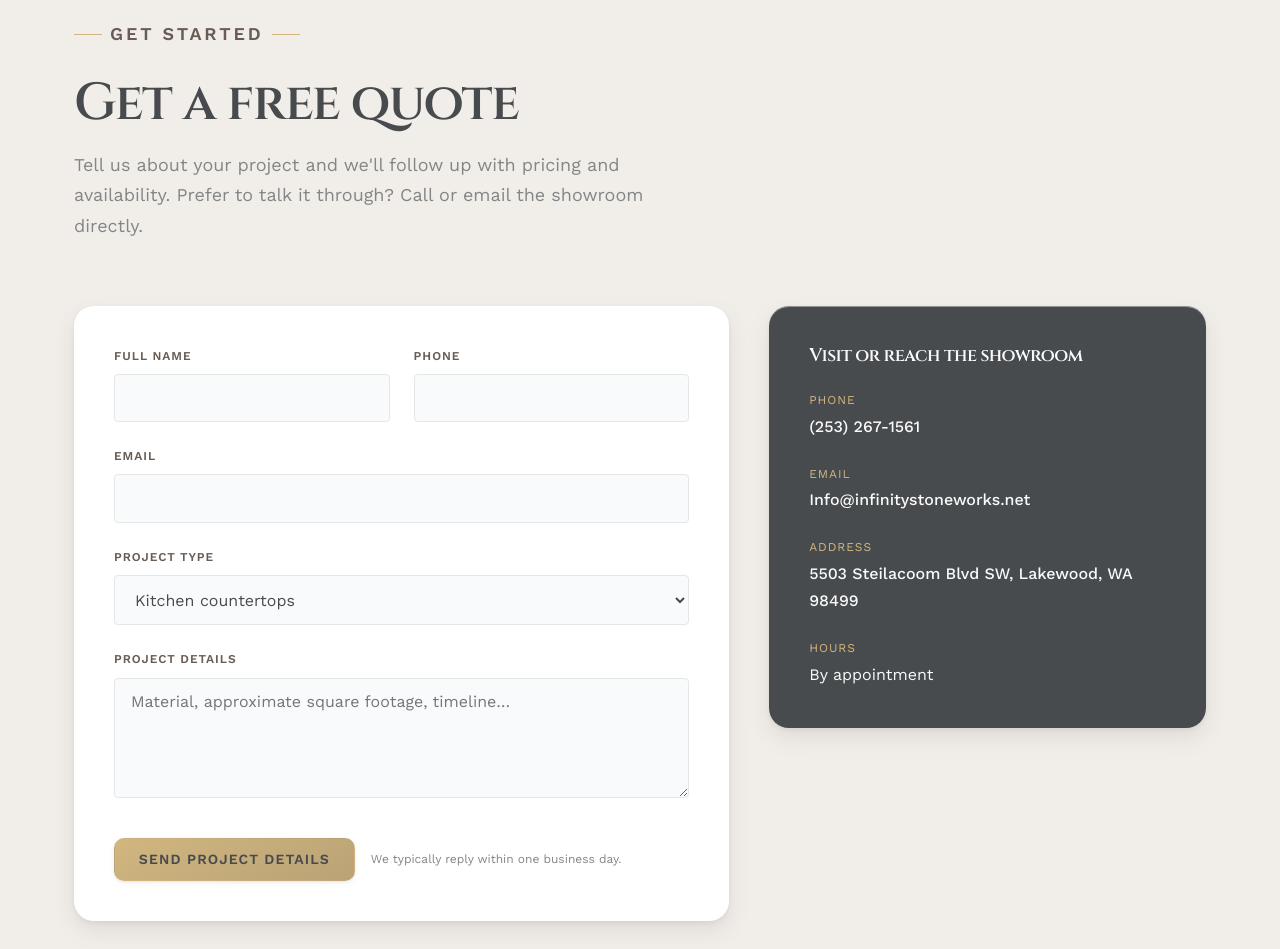
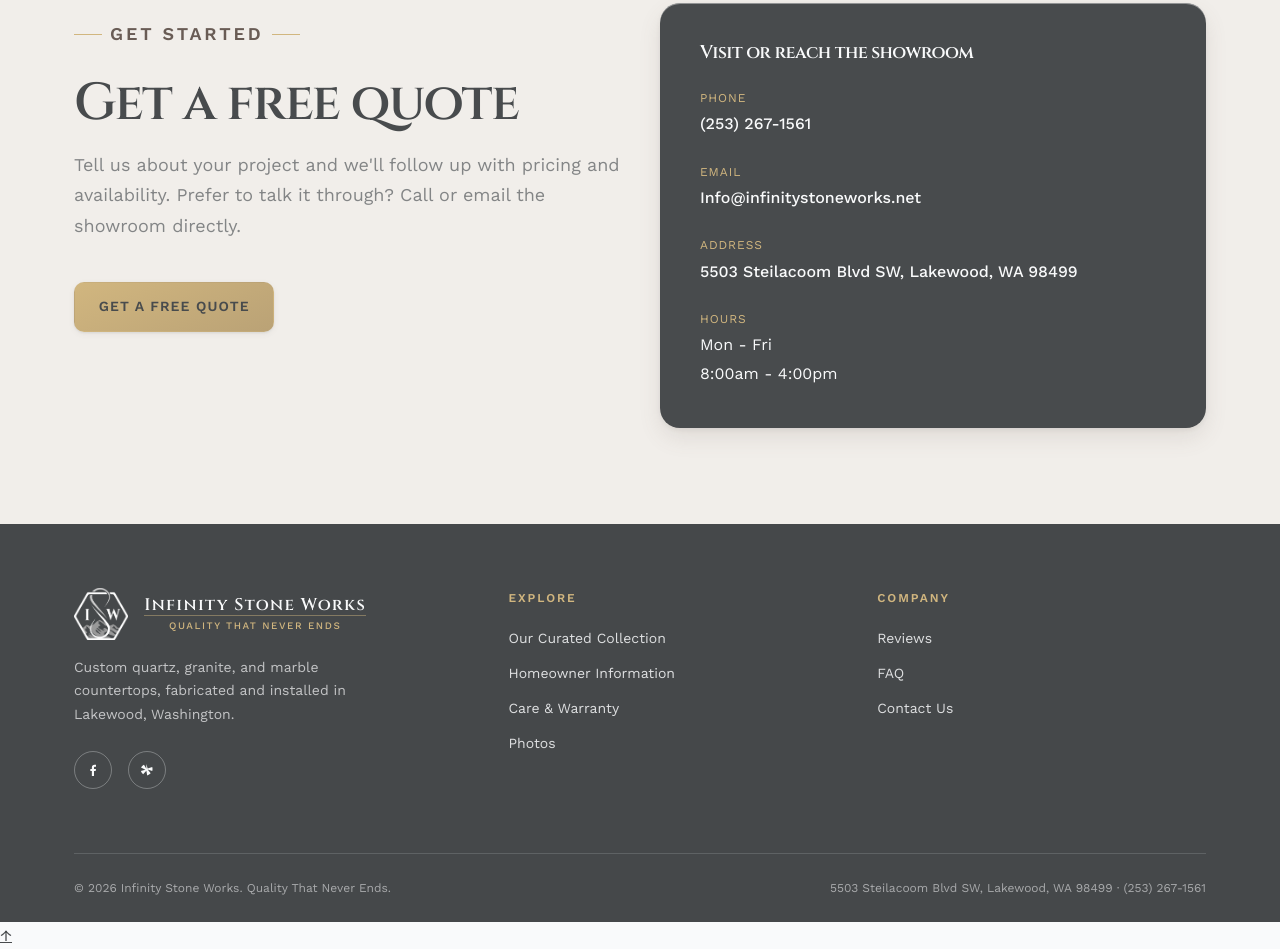
Before and after one commit to InfinityStoneWorks/infinitystoneworks, a website: page index.html in a window 1280 px wide. Shown: the part 2513-3462 px from the top of the page. Drawn offline with nearby package versions, Linux system fonts and the light colour scheme.

Commit message:
Simplify Welcome quote section, add back-to-top link, update hours and install copy
Co-Authored-By: Claude Sonnet 5.5 <noreply@anthropic.com>

```diff
--- a/css/style.css
+++ b/css/style.css
@@ -1071,6 +1071,17 @@ input, textarea, select {
   }
 }
 
+@media (min-width: 900px) {
+  .quote-grid {
+    grid-template-columns: 1fr 1fr;
+    /* align-items: center; */
+  }
+}
+
+.quote-intro .section-head {
+  margin-bottom: var(--space-5);
+}
+
 .form-card {
   background: var(--color-surface);
   border-radius: var(--radius-lg);
--- a/index.html
+++ b/index.html
@@ -15,6 +15,7 @@
 <a class="skip-link" href="#main">Skip to main content</a>
 
 <header class="site-header">
+  <div id="top"></div>
   <div class="container">
     <a class="brand" href="/">
       <img src="/brand_assets/Primary-Logo.png" alt="" width="70" height="60">
@@ -146,45 +147,15 @@
   <!-- Lead-gen contact -->
   <section class="section section-alt" id="quote">
     <div class="container">
-      <div class="section-head">
-        <p class="eyebrow" style="color: var(--umber);">Get Started</p>
-        <h2>Get a free quote</h2>
-        <p>Tell us about your project and we'll follow up with pricing and availability. Prefer to talk it through? Call or email the showroom directly.</p>
-      </div>
-
-      <div class="contact-grid">
-        <form class="form-card" action="#" method="post">
-          <div class="form-row two-col">
-            <div class="field">
-              <label for="name">Full name</label>
-              <input type="text" id="name" name="name" autocomplete="name" required>
-            </div>
-            <div class="field">
-              <label for="phone">Phone</label>
-              <input type="tel" id="phone" name="phone" autocomplete="tel" required>
-            </div>
+      <div class="contact-grid quote-grid">
+        <div class="quote-intro">
+          <div class="section-head">
+            <p class="eyebrow" style="color: var(--umber);">Get Started</p>
+            <h2>Get a free quote</h2>
+            <p>Tell us about your project and we'll follow up with pricing and availability. Prefer to talk it through? Call or email the showroom directly.</p>
           </div>
-          <div class="field">
-            <label for="email">Email</label>
-            <input type="email" id="email" name="email" autocomplete="email" required>
-          </div>
-          <div class="field">
-            <label for="project-type">Project type</label>
-            <select id="project-type" name="project-type">
-              <option value="kitchen">Kitchen countertops</option>
-              <option value="bathroom">Bathroom vanity</option>
-              <option value="other">Other</option>
-            </select>
-          </div>
-          <div class="field">
-            <label for="details">Project details</label>
-            <textarea id="details" name="details" placeholder="Material, approximate square footage, timeline&hellip;" required></textarea>
-          </div>
-          <div class="form-submit">
-            <button class="btn btn-primary" type="submit">Send Project Details</button>
-            <span class="form-note">We typically reply within one business day.</span>
-          </div>
-        </form>
+          <a class="btn btn-primary" href="/contact/">Get a free quote</a>
+        </div>
 
         <div class="contact-card">
           <h3>Visit or reach the showroom</h3>
@@ -202,7 +173,8 @@
           </div>
           <div class="contact-line">
             <span>Hours</span>
-            <span>By appointment</span>
+            <span>Mon - Fri</span>
+            <span>8:00am - 4:00pm</span>
           </div>
         </div>
       </div>
@@ -260,6 +232,7 @@
   </div>
 </footer>
 
+<a href="#top" class="back-to-top">&uparrow;</a>
 <script src="/js/main.js" defer></script>
 </body>
 </html>
```
Also changed, not shown: homeowner-information/project-guide/index.html (+1 -1 lines).
